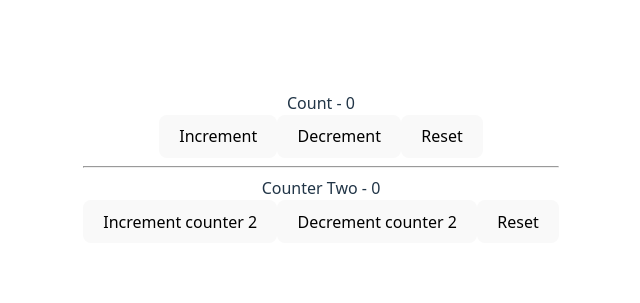
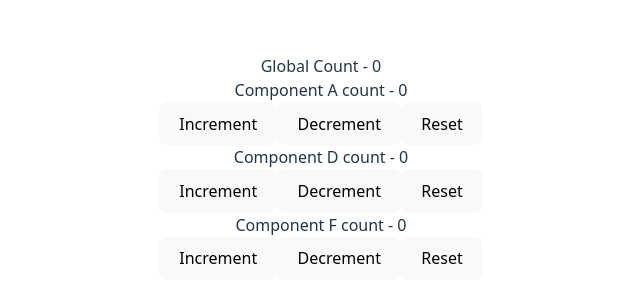
Before and after one commit to Sriramkumar-S/revise-react, a React (Vite) app: page / in a window 1280 px wide. Shown: the part 233-536 px from the top of the page, without its empty margins (319-959 px from the left). Built offline with nearby package versions, Linux system fonts and the light colour scheme.

Commit message:
Hooks - useReducer with useContext

```diff
--- a/src/App.jsx
+++ b/src/App.jsx
@@ -30,13 +30,15 @@ import ClassContext from './Hooks_Demo/Components/Context_API_Demo/ClassContext'
 import UseReducerCounter from './Hooks_Demo/Components/UseReducer_Demo/UseReducerCounter'
 import UseReducerCounterTwo from './Hooks_Demo/Components/UseReducer_Demo/UseReducerCounterTwo'
 import UseReducerCounterThree from './Hooks_Demo/Components/UseReducer_Demo/UseReducerCounterThree'
+import UseReducerWithContext from './Hooks_Demo/Components/UseReducer_Demo/UseReducerWithContext'
 
 function App() {
 
   return (
     <>
 
-      <UseReducerCounterThree />
+      <UseReducerWithContext />
+      {/* <UseReducerCounterThree /> */}
       {/* <ClassContext /> */}
       {/* <Hook_useEffect_FetchingData /> */}
       {/* <Hook_useEffect_TickCounter /> */}
--- /dev/null
+++ b/src/Hooks_Demo/Components/UseReducer_Demo/ComponentA.jsx
@@ -0,0 +1,16 @@
+import React, { useContext } from 'react'
+import { CountContext } from './UseReducerWithContext'
+
+function ComponentA() {
+    const countContext = useContext(CountContext);
+    return (
+        <div>
+            <div>Component A count - {countContext.countState}</div>
+            <button onClick={() => countContext.countDispatch({ type: 'increment' })}>Increment</button>
+            <button onClick={() => countContext.countDispatch({ type: 'decrement' })}>Decrement</button>
+            <button onClick={() => countContext.countDispatch({ type: 'reset' })}>Reset</button>
+        </div>
+    )
+}
+
+export default ComponentA
--- /dev/null
+++ b/src/Hooks_Demo/Components/UseReducer_Demo/ComponentB.jsx
@@ -0,0 +1,12 @@
+import React from 'react'
+import ComponentD from './ComponentD'
+
+function ComponentB() {
+  return (
+    <div>
+      <ComponentD />
+    </div>
+  )
+}
+
+export default ComponentB
--- /dev/null
+++ b/src/Hooks_Demo/Components/UseReducer_Demo/ComponentC.jsx
@@ -0,0 +1,12 @@
+import React from 'react'
+import ComponentE from './ComponentE'
+
+function ComponentC() {
+  return (
+    <div>
+        <ComponentE />
+    </div>
+  )
+}
+
+export default ComponentC
--- /dev/null
+++ b/src/Hooks_Demo/Components/UseReducer_Demo/ComponentD.jsx
@@ -0,0 +1,16 @@
+import React, { useContext } from 'react'
+import { CountContext } from './UseReducerWithContext';
+
+function ComponentD() {
+    const countContext = useContext(CountContext);
+    return (
+        <div>
+            <div>Component D count - {countContext.countState}</div>
+            <button onClick={() => countContext.countDispatch({ type: 'increment' })}>Increment</button>
+            <button onClick={() => countContext.countDispatch({ type: 'decrement' })}>Decrement</button>
+            <button onClick={() => countContext.countDispatch({ type: 'reset' })}>Reset</button>
+        </div>
+    )
+}
+
+export default ComponentD
--- /dev/null
+++ b/src/Hooks_Demo/Components/UseReducer_Demo/ComponentE.jsx
@@ -0,0 +1,12 @@
+import React from 'react'
+import ComponentF from './ComponentF'
+
+function ComponentE() {
+  return (
+    <div>
+      <ComponentF />
+    </div>
+  )
+}
+
+export default ComponentE
--- /dev/null
+++ b/src/Hooks_Demo/Components/UseReducer_Demo/ComponentF.jsx
@@ -0,0 +1,16 @@
+import React, { useContext } from 'react'
+import { CountContext } from './UseReducerWithContext';
+
+function ComponentF() {
+    const countContext = useContext(CountContext);
+    return (
+        <div>
+            <div>Component F count - {countContext.countState}</div>
+            <button onClick={() => countContext.countDispatch({ type: 'increment' })}>Increment</button>
+            <button onClick={() => countContext.countDispatch({ type: 'decrement' })}>Decrement</button>
+            <button onClick={() => countContext.countDispatch({ type: 'reset' })}>Reset</button>
+        </div>
+    )
+}
+
+export default ComponentF
--- /dev/null
+++ b/src/Hooks_Demo/Components/UseReducer_Demo/UseReducerWithContext.jsx
@@ -0,0 +1,34 @@
+import React, { createContext, useReducer } from 'react'
+import ComponentA from './ComponentA';
+import ComponentB from './ComponentB';
+import ComponentC from './ComponentC';
+
+export const CountContext = createContext();
+const initialState = 0;
+const reducer = (currState, action) => {
+    switch (action.type) {
+        case 'increment':
+            return currState + 1
+        case 'decrement':
+            return currState - 1
+        case 'reset':
+            return initialState
+        default:
+            return currState
+    }
+}
+function UseReducerWithContext() {
+    const [count, dispatch] = useReducer(reducer, initialState);
+    return (
+        <div>
+            <CountContext value={{ countState: count, countDispatch: dispatch }}>
+                <div>Global Count - {count}</div>
+                <ComponentA />
+                <ComponentB />
+                <ComponentC />
+            </CountContext>
+        </div>
+    )
+}
+
+export default UseReducerWithContext
```
